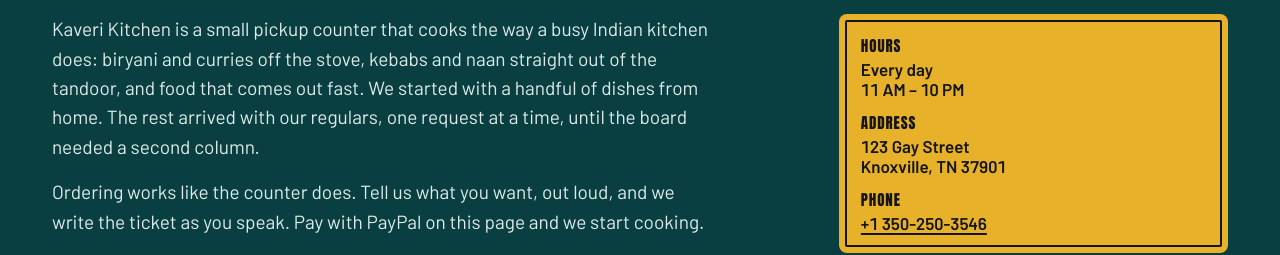
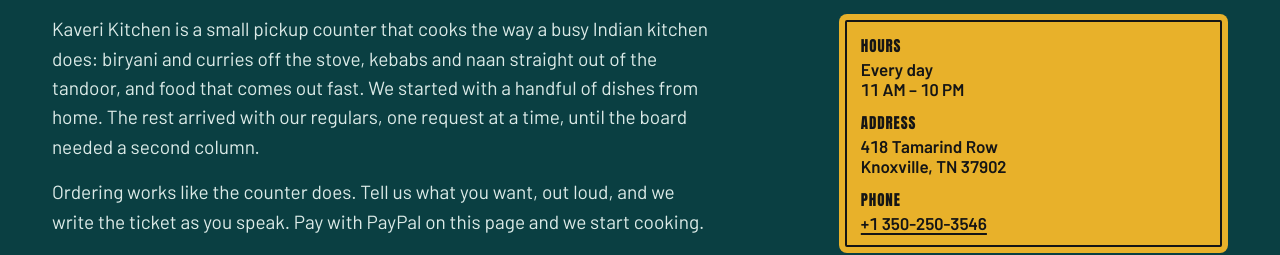
Before and after one commit to NanaHarith/PalKova, a React (Vite) app in the folder web/: page / in a window 1280 px wide. Shown: the part 800-1055 px from the top of the page. Built offline with nearby package versions, Linux system fonts and the light colour scheme; no server answers; a web font is replaced by a local one; what @vapi-ai/web would draw is missing.

Commit message:
Move Kaveri Kitchen to a fictional address

```diff
--- a/web/src/pages/Home.tsx
+++ b/web/src/pages/Home.tsx
@@ -103,7 +103,7 @@ export default function Home() {
         </div>
         <dl className="facts">
           <div><dt>Hours</dt><dd>Every day<br />11 AM – 10 PM</dd></div>
-          <div><dt>Address</dt><dd>123 Gay Street<br />Knoxville, TN 37901</dd></div>
+          <div><dt>Address</dt><dd>418 Tamarind Row<br />Knoxville, TN 37902</dd></div>
           <div><dt>Phone</dt><dd><a href="tel:+13502503546" className="num">+1 350-250-3546</a></dd></div>
         </dl>
         <ul className="prints">
```
Also changed, not shown: 1 other file (tests, documents, lock files or other folders).
